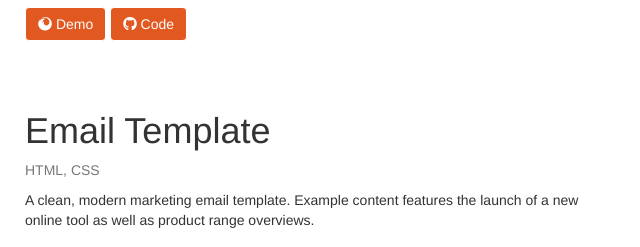
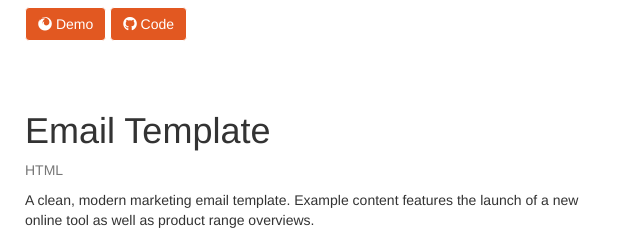
Before and after one commit to andrew-lovatt/andrew-lovatt.github.io, a plain HTML site: page index.html in a window 1280 px wide. Shown: the part 3178-3425 px from the top of the page, 0-640 px from the left. Drawn offline with nearby package versions, Linux system fonts and the light colour scheme.

Commit message:
Corrected language tag for email template
FIX: Removed CSS tag from HTML Email Template Project

```diff
--- a/index.html
+++ b/index.html
@@ -215,7 +215,7 @@
 <div id="html" class="container-fluid">
   <div class="row">
     <div class="col-md-6" style="padding:25px  25px 25px 25px"><h1>Email Template</h1>
-      <p class="text-muted">HTML, CSS</p>
+      <p class="text-muted">HTML</p>
       <p>A clean, modern marketing email template. Example content features the launch of a new online tool as well as product range overviews.</p>
       <h2>Features:</h2>
       <ul>
```
